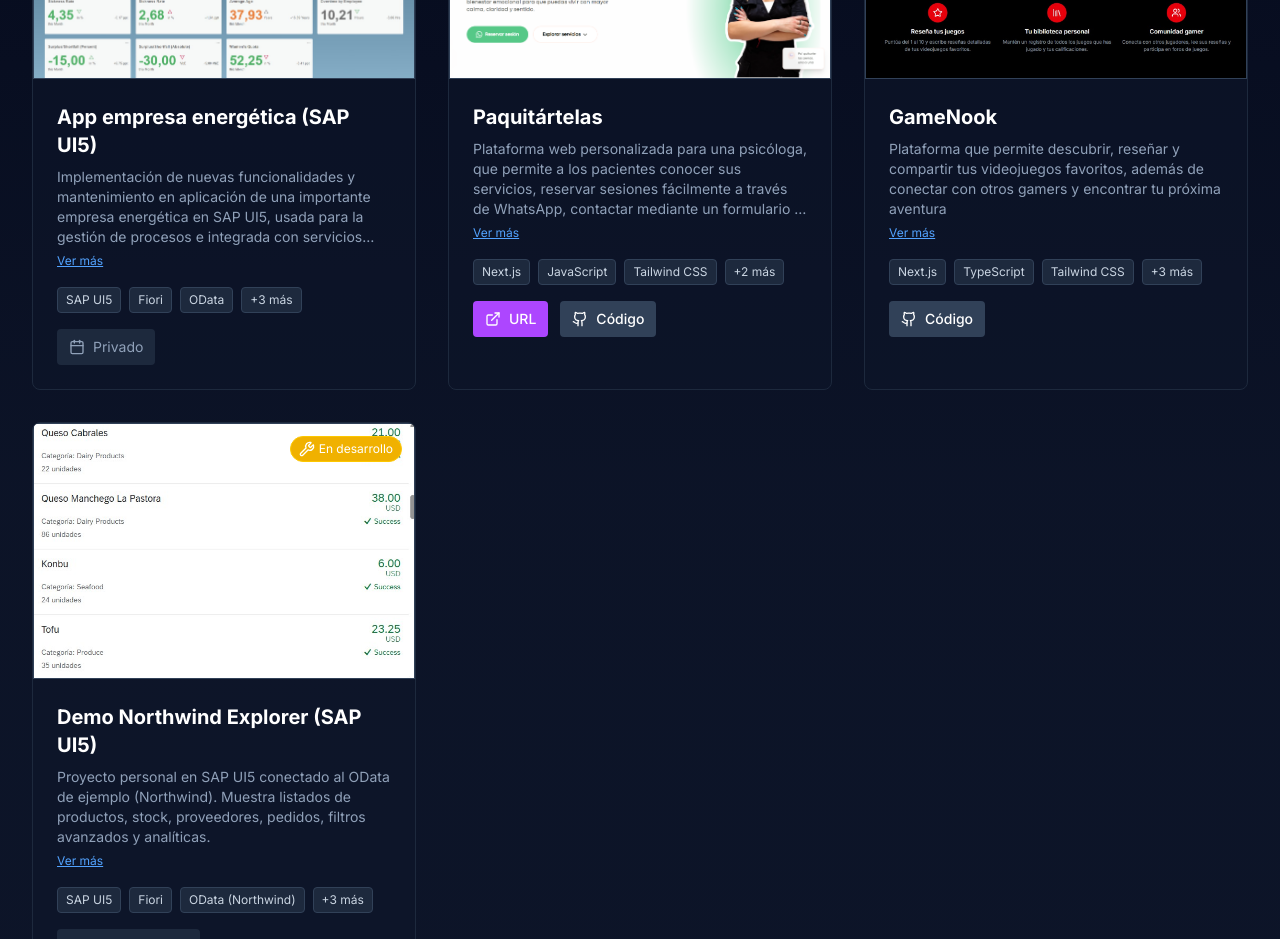
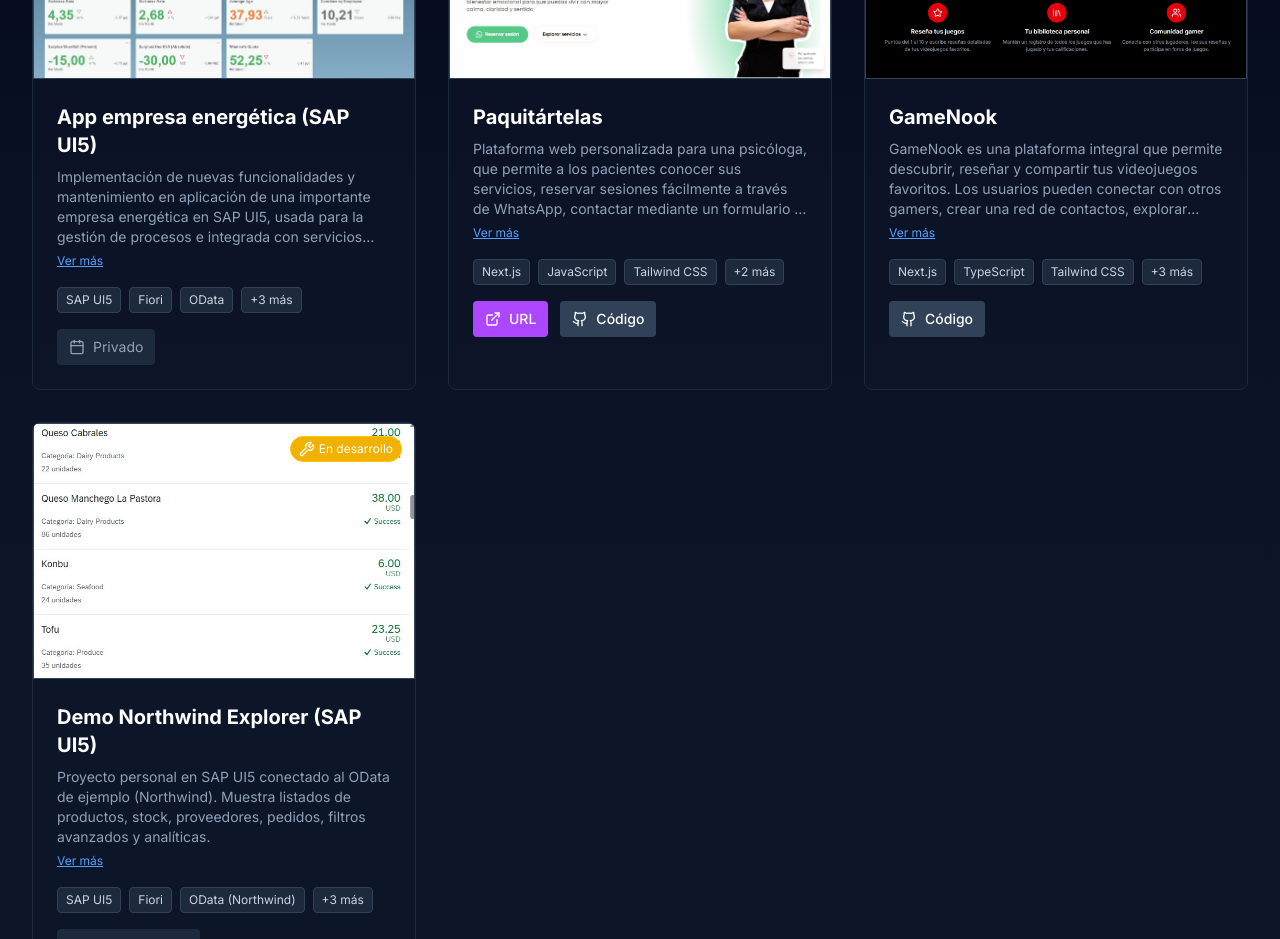
Before and after one commit to drosillo1/mi-portfolio, a Next.js app: page / in a window 1280 px wide. Shown: the part 2000-2939 px from the top of the page. Built offline with nearby package versions, Linux system fonts and the light colour scheme; what @midudev/tailwind-animations would draw is missing.

Commit message:
Pequeño cambio en descripción

```diff
--- a/src/components/sections/Projects.tsx
+++ b/src/components/sections/Projects.tsx
@@ -31,7 +31,7 @@ const Projects = () => {
     {
       id: 'gamenook',
       name: 'GameNook',
-      description: 'Plataforma que permite descubrir, reseñar y compartir tus videojuegos favoritos, además de conectar con otros gamers y encontrar tu próxima aventura',
+      description: 'GameNook es una plataforma integral que permite descubrir, reseñar y compartir tus videojuegos favoritos. Los usuarios pueden conectar con otros gamers, crear una red de contactos, explorar recomendaciones personalizadas, y encontrar tu próxima aventura.',
       technologies: ['Next.js', 'TypeScript', 'Tailwind CSS', 'PostgreSQL', 'Prisma', 'Node.js'],
       imageUrl: '/images/gamenook.jpg',
       demoUrl: '',
```
